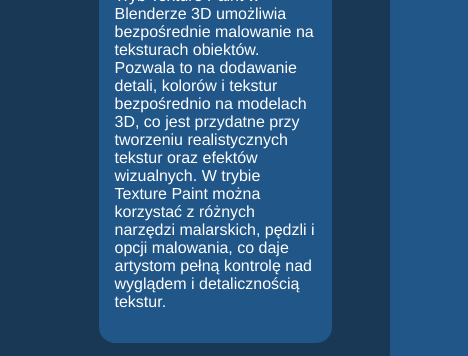
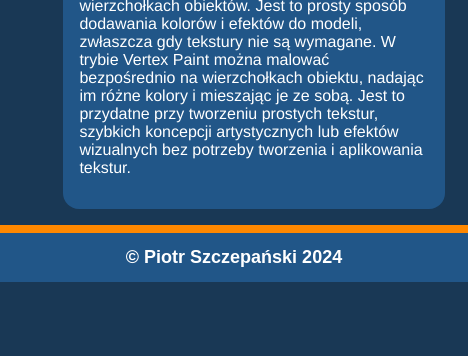
Before and after one commit to PiotrSzczepanski8/html_css_projekt, a plain HTML site: page modes.html in a window 390 px wide. Shown: the part 1805-2161 px from the top of the page, 468 px wide, since content can reach past the window. After the commit the page ends 2087 px from the top, so only its background shows below. Drawn offline with Linux system fonts and the light colour scheme.

Commit message:
fix: pasek z boku ogrniczenie błędu

```diff
--- a/style.css
+++ b/style.css
@@ -2,7 +2,7 @@ body{
     margin: 0;
 }
 html{
-    background-color: #215688;
+    background-color: #193855;
 }
 .container{
     background-color: #193855;
@@ -325,3 +325,30 @@ video{
         display: flex;
     }
 }
+
+@media (max-width: 660px) {
+    .main_modes{
+        width: 90%;
+        padding: 0 5% 0 5%;
+    }
+}
+@media (max-width:400px){
+    body{
+        min-width: 120%;
+    }
+}
+@media (max-width: 340px){
+    body{
+        min-width: 140%;
+    }
+}
+@media (max-width: 280px){
+    body{
+        min-width: 180%;
+    }
+}
+@media (max-width: 220px){
+    body{
+        min-width: 220%;
+    }
+}
```
